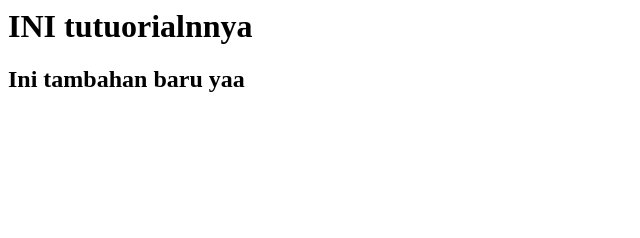
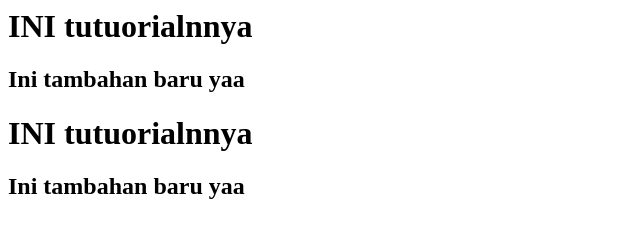
Before and after one commit to anasmisbah/tutorial, a plain HTML site: page index.html in a window 1280 px wide. Shown: the whole page, without its empty margins (0-640 px from the left). Drawn offline with Linux system fonts and the light colour scheme.

Commit message:
perubahan dari git hub

```diff
--- a/index.html
+++ b/index.html
@@ -1,2 +1,4 @@
 <h1> INI tutuorialnnya</h1>
 <h2>Ini tambahan baru yaa</h2>
+<h1> INI tutuorialnnya</h1>
+<h2>Ini tambahan baru yaa</h2>
```
